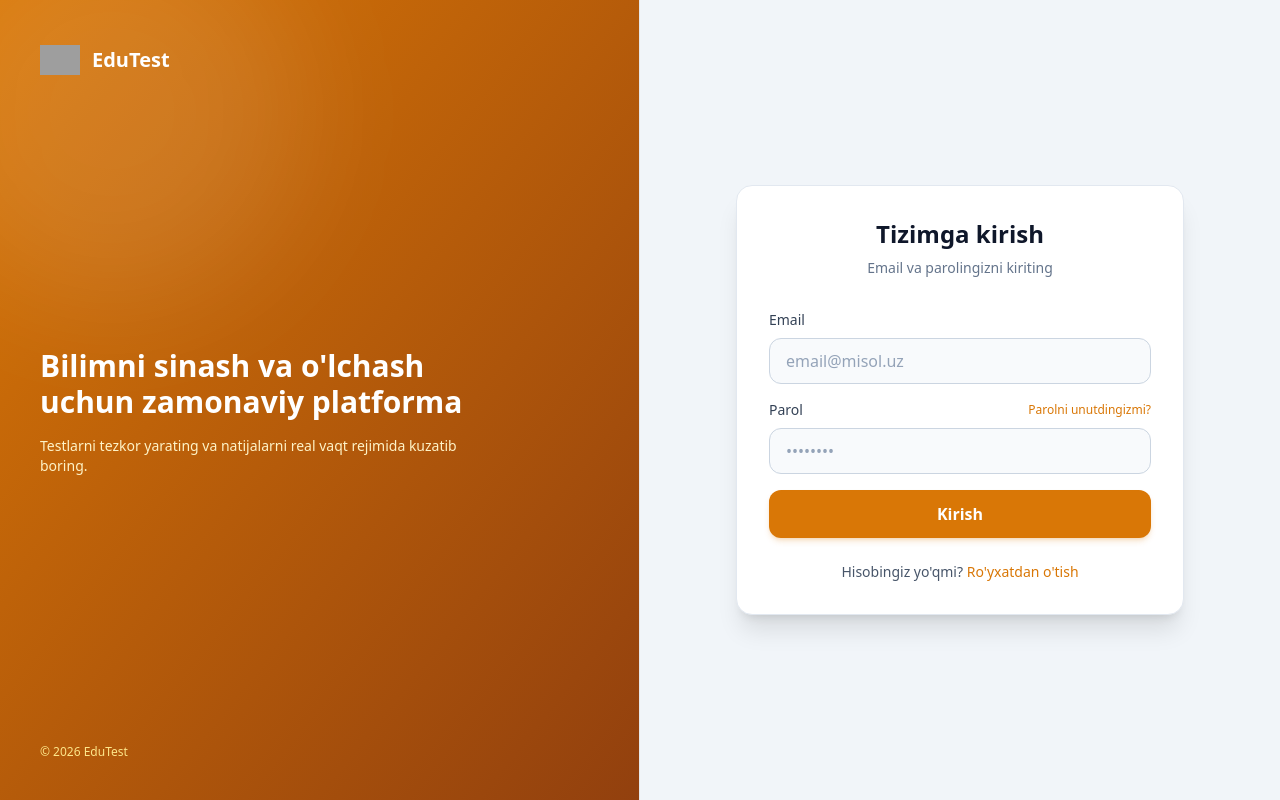
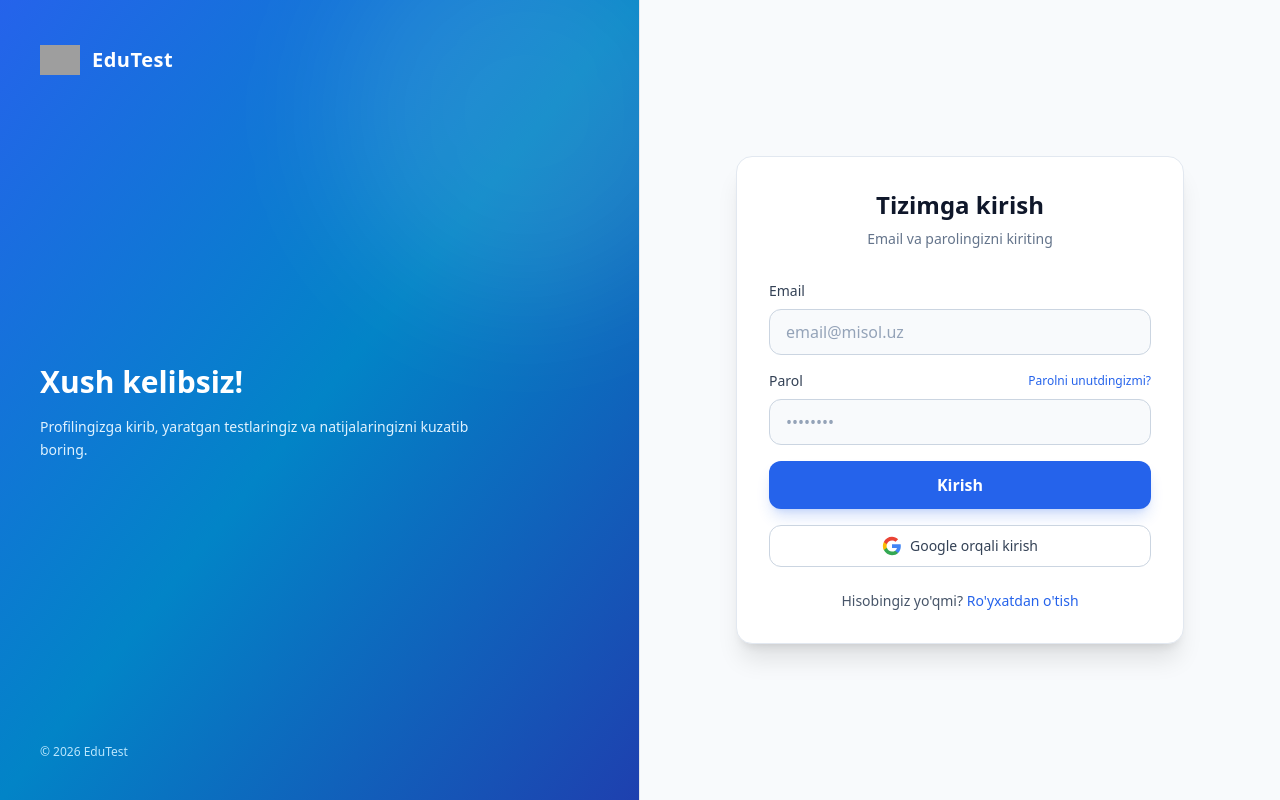
Before and after one commit to xatoyozdim-rgb/Edu-Test, a Django app: page /login/ in a window 1280 px wide. Run offline with Django 5.2, Linux system fonts and the light colour scheme; some libraries are stand-ins or nearby versions; grey boxes are pictures that could not be loaded.

Commit message:
Update login.html

```diff
--- a/accounts/templates/accounts/login.html
+++ b/accounts/templates/accounts/login.html
@@ -6,57 +6,50 @@
   <title>Kirish | EduTest</title>
   <script src="https://cdn.tailwindcss.com"></script>
 </head>
-<body class="grid min-h-screen bg-slate-100 text-slate-900 lg:grid-cols-2">
-
-  <!-- CHAP TARAFDAGI FON QISMI -->
-  <aside class="hidden lg:flex flex-col justify-between p-10 relative overflow-hidden bg-gradient-to-br from-amber-600 to-amber-800 text-white border-r">
-    <div class="absolute -left-20 -top-20 size-96 rounded-full bg-white/10 blur-3xl"></div>
-
+<body class="grid min-h-screen bg-slate-50 text-slate-900 lg:grid-cols-2">
+  <aside class="hidden lg:flex flex-col justify-between p-10 relative overflow-hidden bg-gradient-to-br from-blue-600 via-sky-600 to-blue-800 text-white border-r">
+    <div class="absolute -right-20 -top-20 size-96 rounded-full bg-white/10 blur-3xl"></div>
     <div class="relative flex items-center gap-3">
-      <img src="/assets/logo4-BS7ymqtK.png" alt="Logo" class="size-10 object-contain">
-      <span class="text-xl font-semibold">EduTest</span>
+      <img src="/assets/logo4-BS7ymqtK.png" alt="EduTest" class="size-10 object-contain">
+      <span class="text-xl font-bold tracking-wide">EduTest</span>
     </div>
-
     <div class="relative max-w-md space-y-4">
-      <h2 class="text-3xl font-bold">Bilimni sinash va o'lchash uchun zamonaviy platforma</h2>
-      <p class="text-amber-100 text-sm">Testlarni tezkor yarating va natijalarni real vaqt rejimida kuzatib boring.</p>
+      <h2 class="text-3xl font-bold leading-tight">Xush kelibsiz!</h2>
+      <p class="text-sky-100 text-sm leading-relaxed">Profilingizga kirib, yaratgan testlaringiz va natijalaringizni kuzatib boring.</p>
     </div>
-
-    <div class="relative text-xs text-amber-200">© 2026 EduTest</div>
+    <div class="relative text-xs text-sky-200">© 2026 EduTest</div>
   </aside>
 
-  <!-- O'NG TARAFDAGI FORMA QISMI -->
   <main class="flex items-center justify-center p-6 sm:p-10">
     <div class="w-full max-w-md rounded-2xl border border-slate-200 bg-white p-8 shadow-xl">
       <div class="text-center mb-8">
         <h1 class="text-2xl font-bold mb-2 text-slate-900">Tizimga kirish</h1>
         <p class="text-sm text-slate-500">Email va parolingizni kiriting</p>
       </div>
-
-      <form class="space-y-4">
+      <form action="/login" method="POST" class="space-y-4">
         <div>
           <label class="block text-sm font-medium mb-2 text-slate-700">Email</label>
-          <input type="email" required class="w-full rounded-xl border border-slate-300 bg-slate-50 px-4 py-2.5 text-slate-900 placeholder-slate-400 focus:outline-none focus:border-amber-600 focus:bg-white transition" placeholder="email@misol.uz">
+          <input type="email" name="email" required class="w-full rounded-xl border border-slate-300 bg-slate-50 px-4 py-2.5 text-slate-900 placeholder-slate-400 focus:outline-none focus:border-blue-600 focus:bg-white transition" placeholder="email@misol.uz">
         </div>
-
         <div>
           <div class="flex justify-between items-center mb-2">
             <label class="text-sm font-medium text-slate-700">Parol</label>
-            <a href="#" class="text-xs text-amber-600 hover:underline">Parolni unutdingizmi?</a>
+            <a href="#" class="text-xs text-blue-600 hover:underline">Parolni unutdingizmi?</a>
           </div>
-          <input type="password" required class="w-full rounded-xl border border-slate-300 bg-slate-50 px-4 py-2.5 text-slate-900 placeholder-slate-400 focus:outline-none focus:border-amber-600 focus:bg-white transition" placeholder="••••••••">
+          <input type="password" name="password" required class="w-full rounded-xl border border-slate-300 bg-slate-50 px-4 py-2.5 text-slate-900 placeholder-slate-400 focus:outline-none focus:border-blue-600 focus:bg-white transition" placeholder="••••••••">
         </div>
-
-        <button type="submit" class="w-full py-3 rounded-xl bg-amber-600 hover:bg-amber-700 font-semibold text-white transition shadow-md shadow-amber-600/20">
-          Kirish
-        </button>
+        <button type="submit" class="w-full py-3 rounded-xl bg-blue-600 hover:bg-blue-700 font-semibold text-white transition shadow-lg shadow-blue-600/20">Kirish</button>
       </form>
-
+      <div class="mt-4 text-center">
+        <a href="/google_oauth_consent.html" class="inline-flex items-center justify-center gap-2 w-full py-2.5 rounded-xl border border-slate-300 bg-white text-slate-700 text-sm font-medium hover:bg-slate-50 transition">
+          <svg class="w-5 h-5" viewBox="0 0 24 24"><path fill="#4285F4" d="M22.56 12.25c0-.78-.07-1.53-.2-2.25H12v4.26h5.92c-.26 1.37-1.04 2.53-2.21 3.31v2.77h3.57c2.08-1.92 3.28-4.74 3.28-8.09z"/><path fill="#34A853" d="M12 23c2.97 0 5.46-.98 7.28-2.66l-3.57-2.77c-.98.66-2.23 1.06-3.71 1.06-2.86 0-5.29-1.93-6.16-4.53H2.18v2.84C3.99 20.53 7.7 23 12 23z"/><path fill="#FBBC05" d="M5.84 14.09c-.22-.66-.35-1.36-.35-2.09s.13-1.43.35-2.09V7.06H2.18C1.43 8.55 1 10.22 1 12s.43 3.45 1.18 4.94l2.85-2.22.81-.63z"/><path fill="#EA4335" d="M12 5.38c1.62 0 3.06.56 4.21 1.64l3.15-3.15C17.45 2.09 14.97 1 12 1 7.7 1 3.99 3.47 2.18 7.06l3.66 2.84c.87-2.6 3.3-4.52 6.16-4.52z"/></svg>
+          Google orqali kirish
+        </a>
+      </div>
       <p class="mt-6 text-center text-sm text-slate-600">
-        Hisobingiz yo'qmi? <a href="/register" class="text-amber-600 font-medium hover:underline">Ro'yxatdan o'tish</a>
+        Hisobingiz yo'qmi? <a href="/signup.html" class="text-blue-600 font-medium hover:underline">Ro'yxatdan o'tish</a>
       </p>
     </div>
   </main>
-
 </body>
 </html>
```
